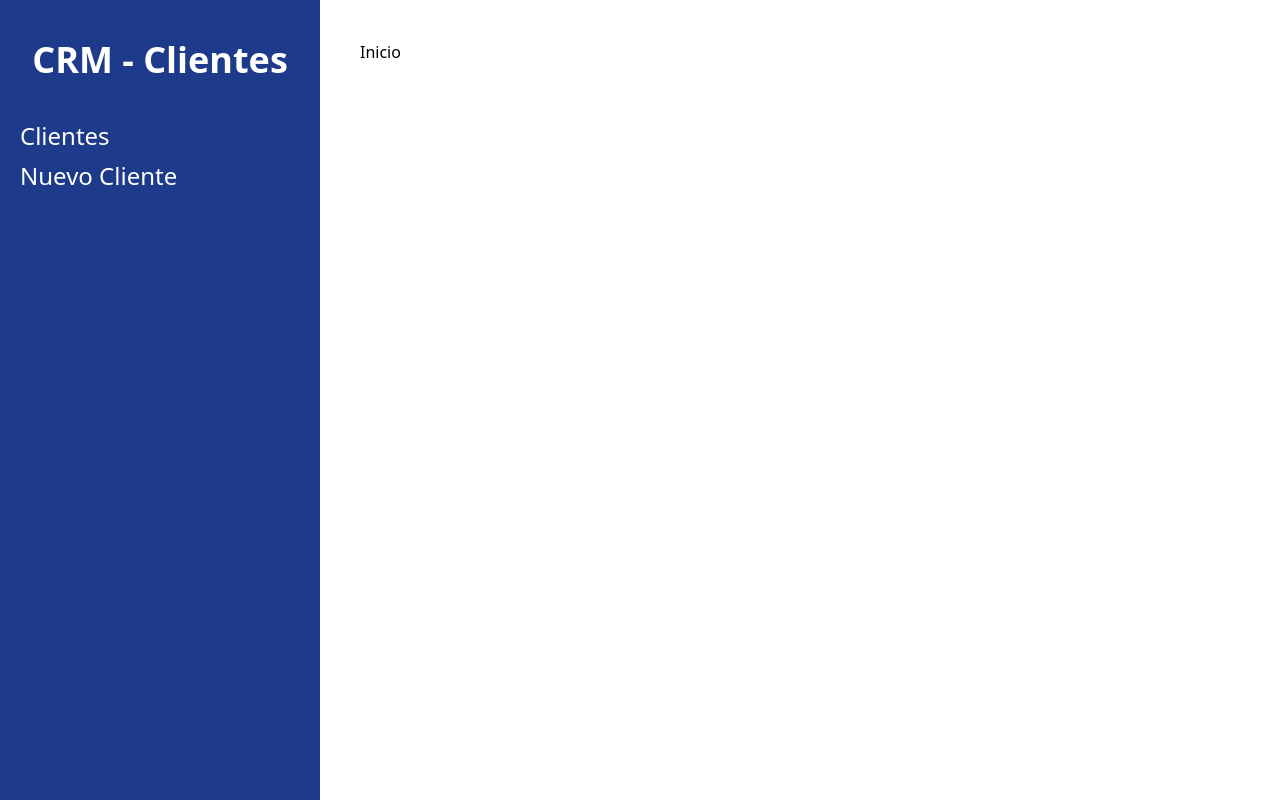
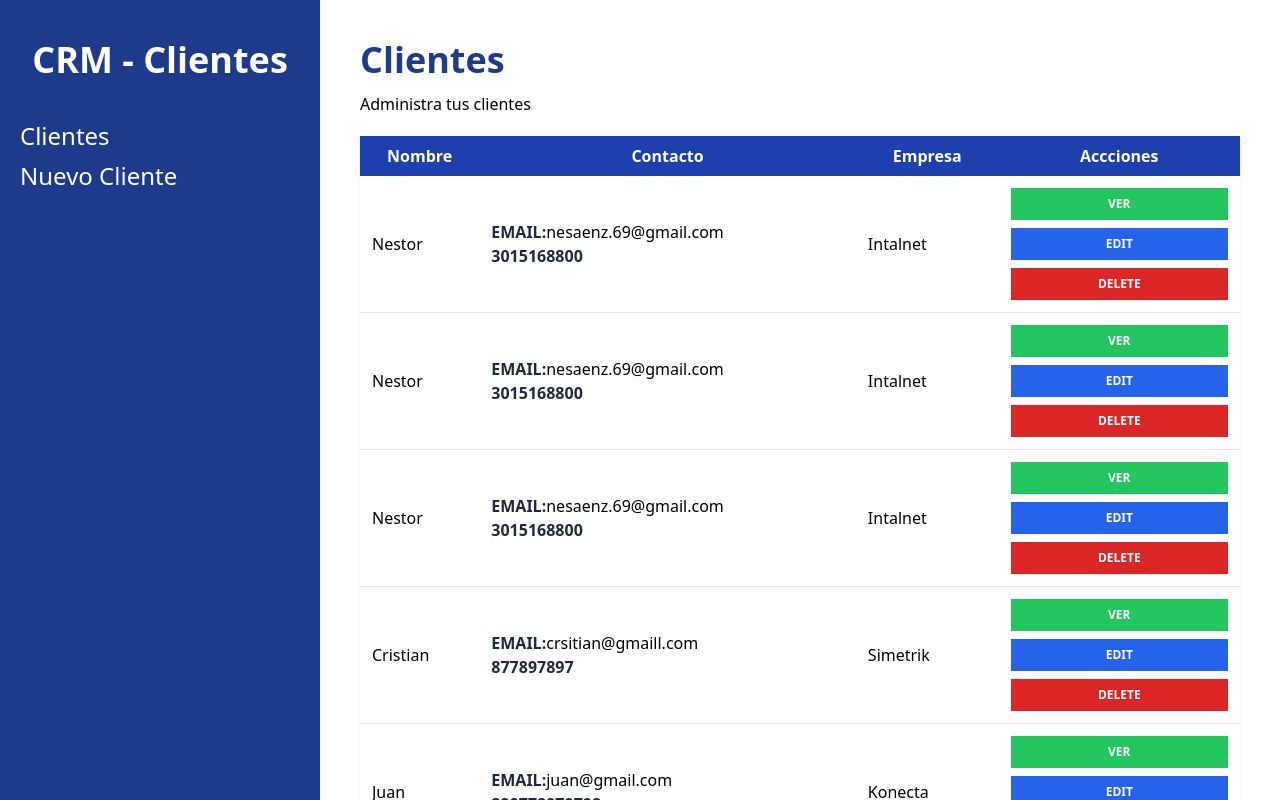
Before and after one commit to NestorSanchezS/Admistrador-de-Clientes, a React (Vite) app: page /clientes in a window 1280 px wide. Built offline with nearby package versions, Linux system fonts and the light colour scheme; data requests are answered from the project's data file.

Commit message:
se creoel formulario con otros componentes para ver cada info de cada cliente por aparte

```diff
--- a/db.json
+++ b/db.json
@@ -15,6 +15,46 @@
       "telefono": "3015168800",
       "notas": "Necesito ser desarrollador",
       "id": 2
+    },
+    {
+      "name": "Nestor",
+      "empresa": "Intalnet",
+      "email": "nesaenz.69@gmail.com",
+      "telefono": "3015168800",
+      "notas": "Necesito ser desarrollador",
+      "id": 3
+    },
+    {
+      "name": "Cristian",
+      "empresa": "Simetrik",
+      "email": "crsitian@gmaill.com",
+      "telefono": "877897897",
+      "notas": "Lo que sea mi paisano",
+      "id": 4
+    },
+    {
+      "name": "Juan",
+      "empresa": "Konecta",
+      "email": "juan@gmail.com",
+      "telefono": "890778979798",
+      "notas": "Lo que sea mi paisano x2",
+      "id": 5
+    },
+    {
+      "name": "Ricardo",
+      "empresa": "Serempre",
+      "email": "ricardo@gmail.com",
+      "telefono": "565565675",
+      "notas": "Lo que sea mi pasaino x3",
+      "id": 6
+    },
+    {
+      "name": "Danilo",
+      "empresa": "QVision",
+      "email": "danilo@gmail.com",
+      "telefono": "56756756",
+      "notas": "vc cxcxcvxvc",
+      "id": 7
     }
   ]
 }
--- a/src/App.jsx
+++ b/src/App.jsx
@@ -4,6 +4,7 @@ import { Layout } from "./layout/Layout";
 import { EditarCliente } from "./pages/EditarCliente";
 import { Inicio } from "./pages/Inicio";
 import { NuevoCliente } from "./pages/NuevoCliente";
+import { VerCliente } from "./pages/VerCliente";
 
 export const App = () => {
   return (
@@ -12,7 +13,8 @@ export const App = () => {
         <Route path="/clientes" element={<Layout />}>
           <Route index element={<Inicio />} />
           <Route path="nuevo" element={<NuevoCliente />} />
-          <Route path="editar" element={<EditarCliente />} />
+          <Route path="editar/:id" element={<EditarCliente />} />
+          <Route path=":id" element={<VerCliente />} />
         </Route>
       </Routes>
     </BrowserRouter>
--- /dev/null
+++ b/src/components/Client.jsx
@@ -0,0 +1,48 @@
+import React from "react";
+import { useNavigate } from "react-router-dom";
+
+export const Client = ({ client }) => {
+  const { name, empresa, email, telefono, notas, id } = client;
+
+  const navigate = useNavigate();
+
+  return (
+    <tr className="border-b hover:bg-gray-100">
+      <td className="p-3 ">{name}</td>
+      <td className="p-3 ">
+        <p>
+          <span className="text-gray-800 uppercase font-bold">Email:</span>
+          {email}
+        </p>
+        <span>
+          <span className="text-gray-800 uppercase font-bold">{telefono}</span>
+        </span>
+      </td>
+      <td className="p-3 ">{empresa}</td>
+      <td className="p-3 ">
+        <button
+          type="button"
+          className="bg-green-500 hover:bg-green-700 w-full text-white p-2 uppercase font-bold text-xs mb-2
+        "
+          onClick={() => navigate(`/clientes/${id}`)}
+        >
+          Ver
+        </button>
+        <button
+          type="button"
+          className="bg-blue-600 hover:bg-blue-700 w-full text-white p-2 uppercase font-bold text-xs
+        "
+        >
+          Edit
+        </button>
+        <button
+          type="button"
+          className="bg-red-600 hover:bg-red-700 w-full text-white p-2 uppercase font-bold text-xs mt-2 borde
+        "
+        >
+          Delete
+        </button>
+      </td>
+    </tr>
+  );
+};
--- a/src/components/Formulario.jsx
+++ b/src/components/Formulario.jsx
@@ -1,9 +1,12 @@
 import React from "react";
-import { Formik, Field, Form, ErrorMessage } from "formik";
+import { Formik, Field, Form } from "formik";
+import { useNavigate } from "react-router-dom";
 import * as Yup from "yup";
 import { Alerts } from "./Alerts";
 
 export const Formulario = () => {
+  const navigate = useNavigate();
+
   const nuevoCliemteSchema = Yup.object().shape({
     name: Yup.string()
       .min(3, "El nombre es muy corto")
@@ -32,6 +35,7 @@ export const Formulario = () => {
       console.log(respuesta);
       const resultado = await respuesta.json;
       console.log(resultado);
+      navigate("/clientes");
     } catch (error) {
       console.log(error);
     }
@@ -50,7 +54,10 @@ export const Formulario = () => {
           telefono: "",
           notas: "",
         }}
-        onSubmit={(values) => handleSubmit(values)}
+        onSubmit={async (values, { resetForm }) => {
+          await handleSubmit(values);
+          resetForm();
+        }}
         validationSchema={nuevoCliemteSchema}
       >
         {({ errors, touched }) => {
--- a/src/pages/Inicio.jsx
+++ b/src/pages/Inicio.jsx
@@ -1,5 +1,42 @@
-import React from "react";
+import React, { useEffect, useState } from "react";
+import { Client } from "../components/Client";
 
 export const Inicio = () => {
-  return <div>Inicio</div>;
+  const [listClients, setListClients] = useState([]);
+  useEffect(() => {
+    const getClientsAPI = async () => {
+      try {
+        const url = "http://localhost:4000/clientes";
+        const response = await fetch(url);
+        const data = await response.json();
+        setListClients(data);
+      } catch (error) {
+        console.log(error);
+      }
+    };
+    getClientsAPI();
+  }, []);
+
+  return (
+    <>
+      <h1 className="font-black text-4xl text-blue-900">Clientes</h1>
+      <p className="mt-3">Administra tus clientes</p>
+
+      <table className="w-full mt-5 table-auto shadow bg-white">
+        <thead className="bg-blue-800 text-white">
+          <tr>
+            <th className="p-2">Nombre</th>
+            <th className="p-2">Contacto</th>
+            <th className="p-2">Empresa</th>
+            <th className="p-2">Accciones</th>
+          </tr>
+        </thead>
+        <tbody>
+          {listClients.map((client) => (
+            <Client key={client.id} client={client} />
+          ))}
+        </tbody>
+      </table>
+    </>
+  );
 };
--- /dev/null
+++ b/src/pages/VerCliente.jsx
@@ -0,0 +1,56 @@
+import React, { useEffect, useState } from "react";
+import { useParams } from "react-router-dom";
+
+export const VerCliente = () => {
+  const [infoClient, setInfoClient] = useState([]);
+  const { id } = useParams();
+
+  useEffect(() => {
+    const getClientAPI = async () => {
+      try {
+        const url = `http://localhost:4000/clientes/${id}`;
+        const response = await fetch(url);
+        const dataClient = await response.json();
+        setInfoClient(dataClient);
+      } catch (error) {
+        console.log(error);
+      }
+    };
+
+    getClientAPI();
+  }, []);
+
+  const { name, email, empresa, telefono, notas } = infoClient;
+
+  return (
+    <div>
+      <h1 className="font-black text-4xl text-blue-900">Ver cliente: {name}</h1>
+      <p className="mt-3">Informacion del cliente</p>
+      <p className="text-2xl text-gray-600 mt-10">
+        <span className="text-gray-800 uppercase font-bold">Cliente:</span>
+        {name}
+      </p>
+      <p className="text-2xl text-gray-600 mt-4">
+        <span className="text-gray-800 uppercase font-bold">Email:</span>
+        {email}
+      </p>
+      {telefono && (
+        <p className="text-2xl text-gray-600 mt-4">
+          <span className="text-gray-800 uppercase font-bold">Telefono:</span>
+          {telefono}
+        </p>
+      )}
+
+      <p className="text-2xl text-gray-600 mt-4">
+        <span className="text-gray-800 uppercase font-bold">Empresa:</span>
+        {empresa}
+      </p>
+      {notas && (
+        <p className="text-2xl text-gray-600 mt-4">
+          <span className="text-gray-800 uppercase font-bold">Notas:</span>
+          {notas}
+        </p>
+      )}
+    </div>
+  );
+};
```
